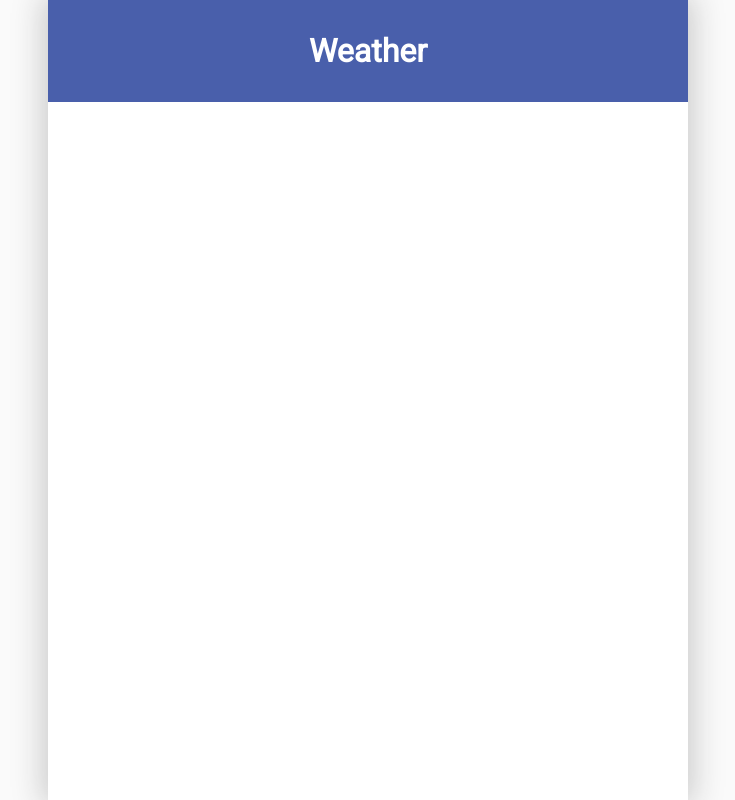
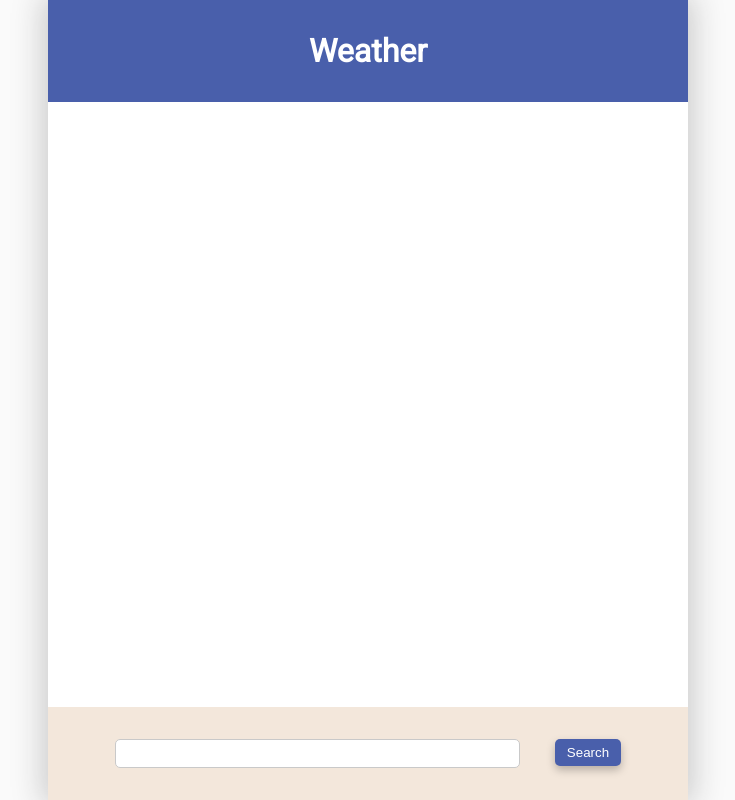
Before and after one commit to khanguslee/weather-app, a React (Create React App) app in the folder client/: page / in a window 1280 px wide. Shown: the whole page, without its empty margins (272-1007 px from the left). Built offline with nearby package versions, Linux system fonts and the light colour scheme.

Commit message:
Add styling for InputSearch component

```diff
--- /dev/null
+++ b/client/src/components/InputSearch.jsx
@@ -0,0 +1,14 @@
+import React from "react";
+
+import "./InputSearch.scss";
+
+function InputSearch() {
+  return (
+    <form className="inputContainer">
+      <input type="text" />
+      <button type="submit">Search</button>
+    </form>
+  );
+}
+
+export default InputSearch;
--- /dev/null
+++ b/client/src/components/InputSearch.scss
@@ -0,0 +1,39 @@
+@import "../variables.scss";
+
+.inputContainer {
+  padding: 2em;
+  background-color: $secondary-color;
+
+  display: flex;
+  flex-direction: row;
+  justify-content: space-evenly;
+}
+
+input {
+  height: 2em;
+  width: 70%;
+  border: 1px solid #c9c9c9;
+  border-radius: 5px;
+  padding: 0;
+}
+
+button {
+  height: 2em;
+  width: 5em;
+  background-color: #495fab;
+  color: white;
+  box-shadow: 0px 4px 9px rgba(0, 0, 0, 0.25);
+  border-radius: 5px;
+  border-style: none;
+}
+
+@media only screen and (max-width: 768px) {
+  .inputContainer {
+    flex-direction: column;
+
+    & > * {
+      width: 100%;
+      margin: 0.5em 0;
+    }
+  }
+}
--- a/client/src/screens/Main.jsx
+++ b/client/src/screens/Main.jsx
@@ -1,4 +1,6 @@
 import React from "react";
+
+import InputSearch from "../components/InputSearch";
 
 import "./Main.scss";
 
@@ -8,6 +10,12 @@ function Main() {
       <div className="header">
         <h1>Weather</h1>
       </div>
+
+      <div className="body"></div>
+
+      <div className="footer">
+        <InputSearch />
+      </div>
     </div>
   );
 }
--- a/client/src/screens/Main.scss
+++ b/client/src/screens/Main.scss
@@ -9,6 +9,10 @@
   }
   background: white;
   box-shadow: 0px 0px 30px 5px #c9c9c9;
+
+  display: flex;
+  justify-content: space-between;
+  flex-direction: column;
 }
 
 .header {
@@ -21,3 +25,7 @@
     margin: 0;
   }
 }
+
+.footer {
+  text-align: center;
+}
--- a/client/src/variables.scss
+++ b/client/src/variables.scss
@@ -1,2 +1,2 @@
 $primary-color: #495fab;
-$secondary-color: #c9c9c9;
+$secondary-color: #f3e7db;
```
